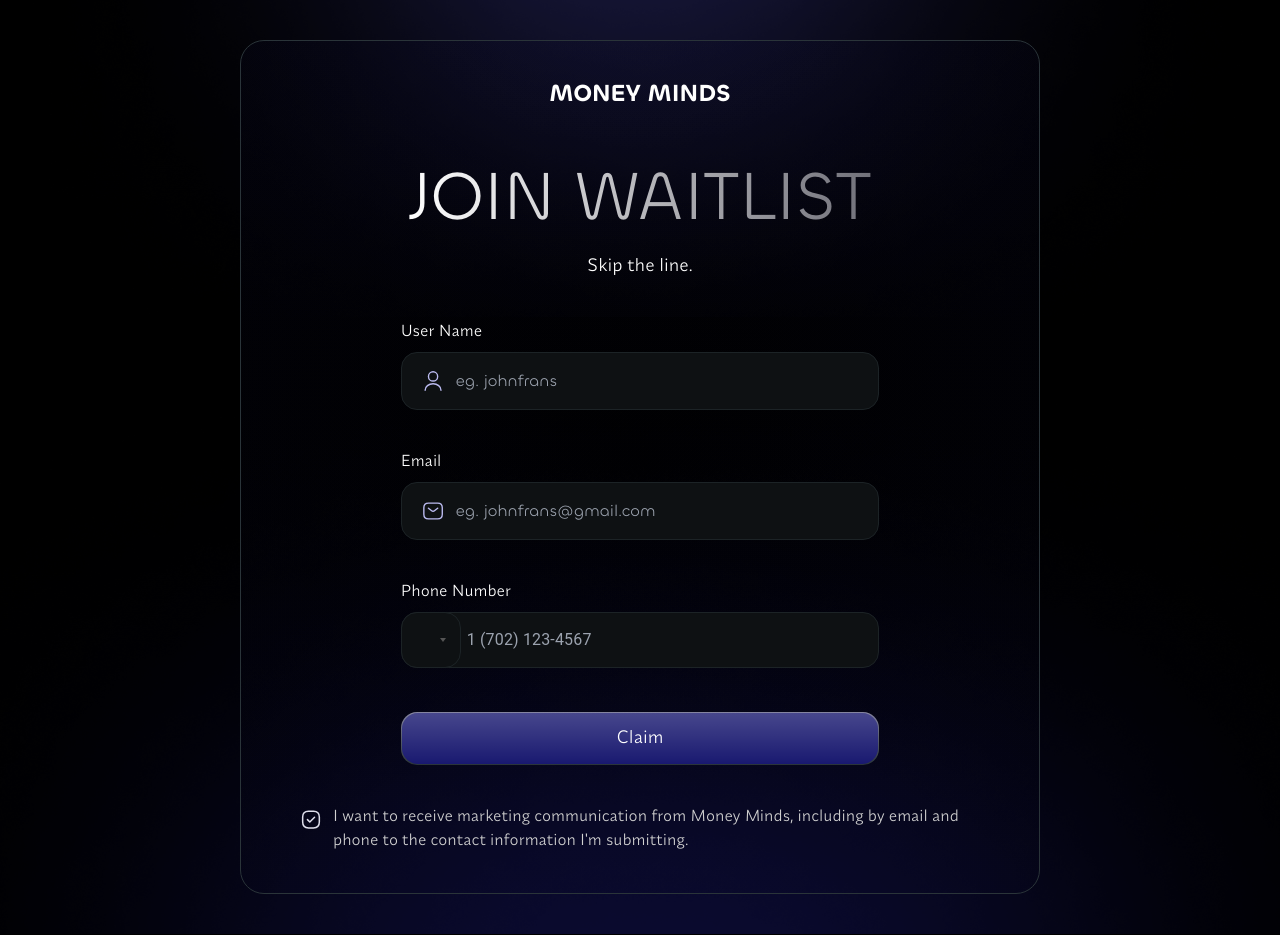
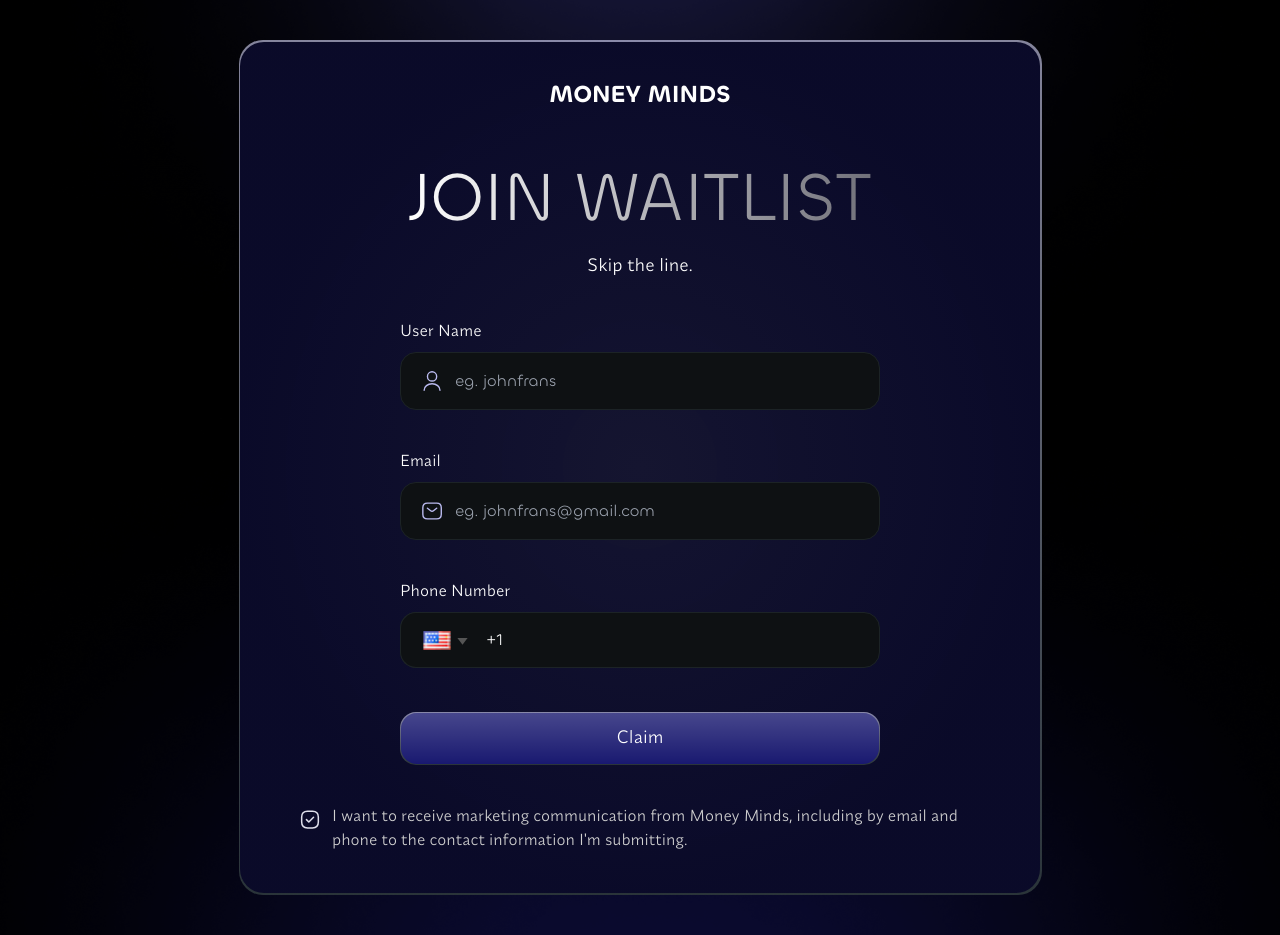
Before and after one commit to Tarun-wielabs/money-minds-form, a Next.js app: page /form in a window 1280 px wide. Built offline with nearby package versions, Linux system fonts and the light colour scheme.

Commit message:
changes: css

```diff
--- a/app/form/components/ClientComponent.tsx
+++ b/app/form/components/ClientComponent.tsx
@@ -1,6 +1,6 @@
 "use client";
 
-import { synonym } from "@/util/fonts";
+import { chillaxRegular, synonym } from "@/util/fonts";
 import { FormEvent, useState } from "react";
 import PhoneInput from "react-phone-input-2";
 import "react-phone-input-2/lib/style.css";
@@ -136,6 +136,7 @@
               name: "phonenumber",
               id: "phonenumber",
             }}
+            country={"us"}
             onChange={(phone) => setPhoneNumber(phone)}
             inputStyle={{
               borderWidth: 1,
@@ -143,15 +144,19 @@
               backgroundColor: "#0E1113",
               paddingTop: 27,
               paddingBottom: 27,
-              paddingLeft: 65,
+              paddingLeft: 85,
               paddingRight: 20,
               color: "#ffffff",
               borderRadius: 16,
               width: "100%",
               fontSize: 16,
+              ...chillaxRegular.style,
             }}
             buttonStyle={{
-              borderWidth: 1,
+              borderTopWidth: 1,
+              borderLeftWidth: 1,
+              borderBottomWidth: 1,
+              borderRightWidth: 0,
               borderColor: "#1C2326",
               backgroundColor: "#0E1113",
               paddingTop: 5,
@@ -159,7 +164,10 @@
               paddingLeft: 10,
               paddingRight: 10,
               borderRadius: 16,
+              borderBottomRightRadius: 0,
+              borderTopRightRadius: 0,
               fontSize: 14,
+              ...chillaxRegular.style,
             }}
             dropdownStyle={{
               borderWidth: 1,
@@ -173,6 +181,7 @@
               fontSize: 14,
               color: "#ffffff",
               maxWidth: 250,
+              ...chillaxRegular.style,
             }}
             dropdownClass="no-scrollbar"
           />
--- a/app/form/page.tsx
+++ b/app/form/page.tsx
@@ -4,7 +4,8 @@
 export default function page() {
   return (
     <div className="min-h-screen bg-[url('/Gradient3.png')] bg-contain bg-bottom bg-no-repeat w-full flex items-center justify-center md:p-10 p-5">
-      <div className="flex flex-col items-center border border-[#2A3439] rounded-[24px] justify-evenly gap-10 lg:w-[800px] md:w-[650px] w-full md:px-10 px-5 py-10 bg-custom-gradient">
+      <div className="from-[#DBDBFF99] to-[#2A3439] bg-gradient-to-b p-[1.5px] rounded-[24px]">
+        <div className="flex flex-col items-center rounded-[24px] justify-evenly gap-10 lg:w-[800px] md:w-[650px] w-full md:px-10 px-5 py-10 bg-custom-gradient">
           <span
             className={`${chillaxSemiBold.className} uppercase md:text-[24px] text-[20px] leading-[24px] text-white`}
           >
@@ -25,5 +26,6 @@
           <ClientComponent />
         </div>
       </div>
+    </div>
   );
 }
--- a/app/globals.css
+++ b/app/globals.css
@@ -25,19 +25,24 @@
 .highlight,
 .country:hover {
   color: black;
+  border-radius: 10px;
+}
+.flag {
+  scale: 1.7 !important;
+  margin-left: 10px;
+}
+.country {
+  margin-top: 5px;
+  margin-bottom: 5px;
 }
 
 .bg-custom-gradient {
-  background: linear-gradient(
-      180deg,
-      rgba(8, 8, 37, 0.1) 0%,
-      rgba(8, 8, 37, 0) 100%
+  background: radial-gradient(
+      50% 50% at 50% 50%,
+      rgba(255, 255, 255, 0.05) 0%,
+      rgba(31, 31, 76, 0.1) 100%
     ),
-    radial-gradient(
-      50% 50% at 50% 50%,
-      rgba(255, 255, 255, 0) 0%,
-      rgba(8, 8, 37, 0.1) 100%
-    );
+    linear-gradient(0deg, #080825 0%, #080825 100%);
 }
 
 .pill-gradient {
@@ -52,3 +57,28 @@
       rgba(255, 255, 255, 0) 100%
     );
 }
+
+@keyframes wiggle {
+  from {
+    rotate: -1deg;
+  }
+  to {
+    rotate: 1deg;
+  }
+}
+
+.animation-wiggle-1s {
+  animation: wiggle 1.5s ease-in-out infinite alternate;
+}
+
+.animation-wiggle-2s {
+  animation: wiggle 2s ease-in-out infinite alternate;
+}
+
+.animation-wiggle-reverse-1s {
+  animation: wiggle 1.5s ease-in-out infinite alternate-reverse;
+}
+
+.animation-wiggle-reverse-2s {
+  animation: wiggle 2s ease-in-out infinite alternate-reverse;
+}
--- a/app/page.tsx
+++ b/app/page.tsx
@@ -9,6 +9,14 @@
     "Immersive Experience",
     "24/7 mentorship",
     "Exclusive Network",
+  ];
+
+  const animation = [
+    "animation-wiggle-1s",
+    "animation-wiggle-reverse-2s",
+
+    "animation-wiggle-reverse-1s",
+    "animation-wiggle-2s",
   ];
 
   return (
@@ -40,7 +48,7 @@
               return (
                 <div
                   key={index}
-                  className={`from-[#DBDBFF99] to-[#2A3439] bg-gradient-to-b p-[2px] rounded-[38px] `}
+                  className={`from-[#DBDBFF99] to-[#2A3439] bg-gradient-to-b p-[2px] rounded-[38px] ${animation[index]}`}
                 >
                   <div className="bg-black w-full h-full rounded-[38px]">
                     <div
```
Lines whose indentation alone changed are shown as unchanged.
